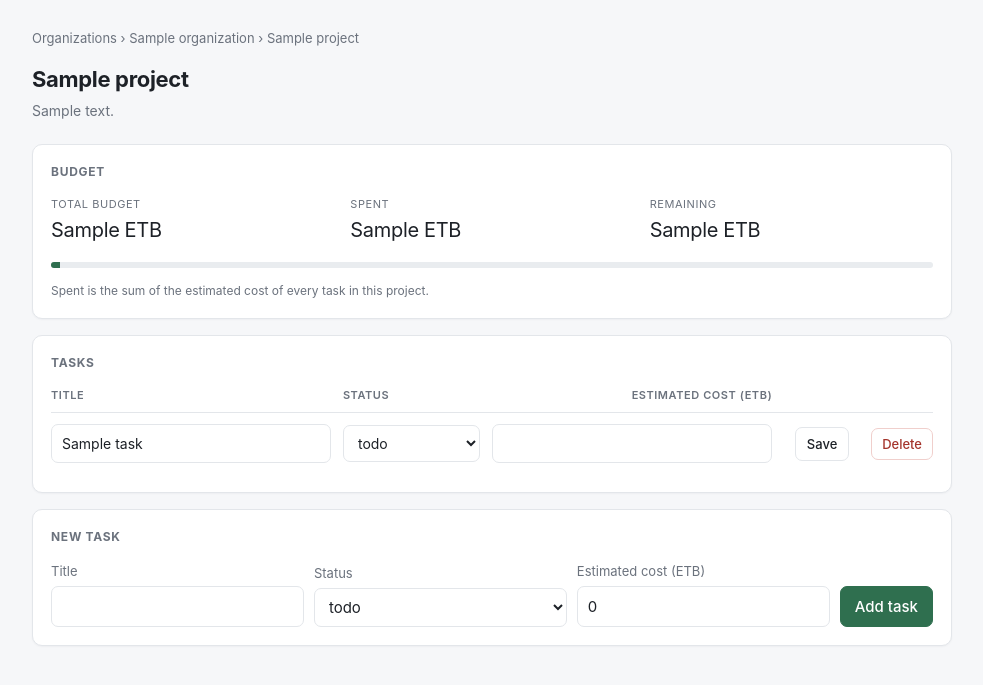
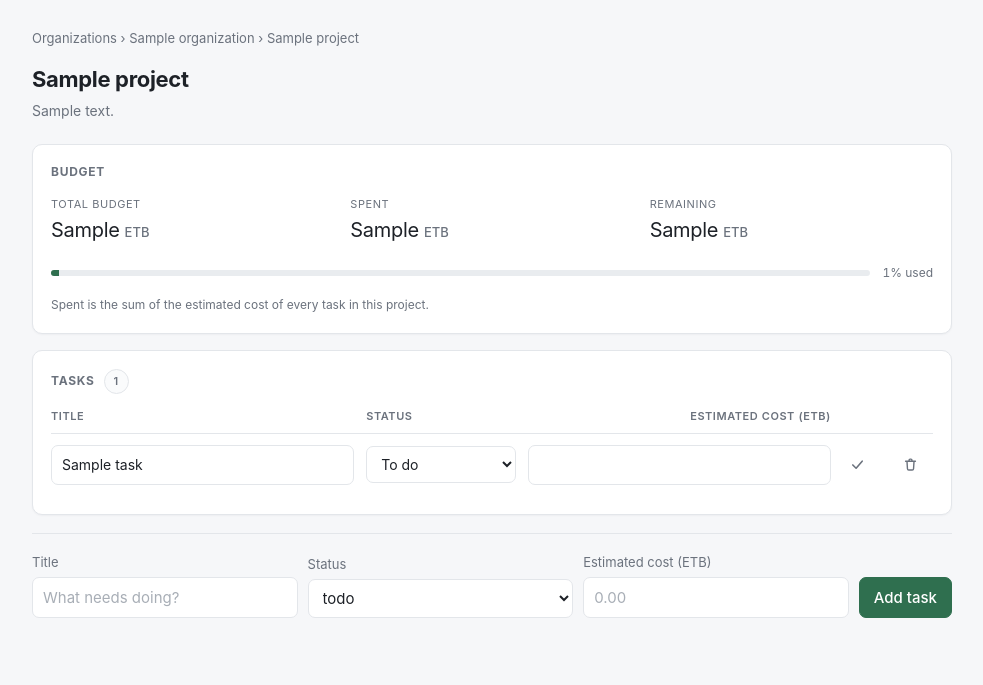
Before and after one commit to Dagmawi-22/multi-tenant-project-tracker, a Node project: template src/views/project.hbs in a window 1280 px wide. Shown: the part 57-742 px from the top of the page, without its empty margins (148-1131 px from the left). Run offline with Node 20 templates, Linux system fonts and the light colour scheme; the template is opened without the code that fills it: most values are stand-ins (such as "Sample title", 1, 10 or a date in 2020).

Commit message:
style(web): rework the project page controls, toasts and busy states

```diff
--- a/src/views/layout.hbs
+++ b/src/views/layout.hbs
@@ -79,9 +79,12 @@
   .stat-label { color: var(--muted); font-size: 11px; text-transform: uppercase; letter-spacing: 0.05em; }
   .stat-value { font-size: 20px; letter-spacing: -0.015em; font-variant-numeric: tabular-nums; margin-top: 2px; }
   .stat-value.over { color: var(--danger); }
+  .stat-value .unit { font-size: 13px; color: var(--muted); font-weight: 500; letter-spacing: 0; }
+  .stat-value.over .unit { color: var(--danger); opacity: 0.75; }
 
   .table-wrap { overflow-x: auto; }
-  .table-wrap.wide > table { min-width: 620px; }
+  @media (hover: hover) and (min-width: 760px) { .table-wrap { overflow: visible; } }
+  .table-wrap.wide > table { min-width: 780px; }
   table { width: 100%; border-collapse: collapse; font-size: 14px; }
   th {
     text-align: left; color: var(--muted); font-weight: 600; font-size: 11px;
@@ -129,6 +132,46 @@
   button[disabled], .btn[disabled] { opacity: 0.55; cursor: progress; }
   button[disabled]:hover, .btn[disabled]:hover { background: var(--accent); border-color: var(--accent); }
   form[aria-busy='true'] input, form[aria-busy='true'] select { opacity: 0.7; pointer-events: none; }
+  .is-busy-field { opacity: 0.7; pointer-events: none; }
+  button.icon-btn {
+    position: relative;
+    width: 30px; height: 30px; padding: 0; border-radius: var(--radius-sm);
+    display: inline-flex; align-items: center; justify-content: center;
+    background: transparent; border: 1px solid transparent; color: var(--muted);
+  }
+  button.icon-btn svg { width: 15px; height: 15px; display: block; }
+  button.icon-btn:hover { background: var(--sunken); border-color: var(--border); color: var(--text); }
+  button.icon-btn.save:hover { background: var(--accent-soft); border-color: var(--accent-line); color: var(--accent); }
+  button.icon-btn.remove:hover { background: var(--danger-soft); border-color: var(--danger-line); color: var(--danger); }
+  tr.dirty button.icon-btn.save { background: var(--accent); border-color: var(--accent); color: #fff; }
+  tr.dirty button.icon-btn.save:hover { background: var(--accent-strong); border-color: var(--accent-strong); color: #fff; }
+  button.icon-btn[disabled], button.icon-btn[disabled]:hover {
+    background: transparent; border-color: transparent; color: var(--muted);
+  }
+  tr.dirty button.icon-btn.save[disabled], tr.dirty button.icon-btn.save[disabled]:hover {
+    background: var(--accent); border-color: var(--accent); color: #fff;
+  }
+  button.icon-btn.is-busy { cursor: progress; }
+  button.icon-btn.is-busy > svg { visibility: hidden; }
+  button.icon-btn.is-busy::after { display: none; }
+  button.icon-btn.is-busy::before {
+    content: ''; position: absolute; width: 13px; height: 13px; border-radius: 999px;
+    border: 2px solid currentColor; border-top-color: transparent;
+    animation: icon-spin 0.6s linear infinite;
+  }
+  @keyframes icon-spin { to { transform: rotate(360deg); } }
+
+  .tip { position: relative; }
+  .tip::after {
+    content: attr(data-tip);
+    position: absolute; right: -2px; bottom: calc(100% + 6px);
+    background: #22262c; color: #fff; font-size: 11px; font-weight: 500; line-height: 1.5;
+    padding: 3px 8px; border-radius: 5px; white-space: nowrap; pointer-events: none;
+    opacity: 0; transition: opacity 0.12s ease; z-index: 30;
+    box-shadow: 0 2px 8px rgba(16, 24, 40, 0.18);
+  }
+  .tip:hover::after, .tip:focus-visible::after { opacity: 1; }
+  @media (hover: none) { .tip::after { display: none; } }
   .actions { display: flex; gap: 8px; justify-content: flex-end; align-items: center; }
   .actions form { margin: 0; }
 
@@ -142,6 +185,17 @@
   .meter { height: 6px; border-radius: 999px; background: #e9ecef; overflow: hidden; margin-top: 8px; }
   .meter > span { display: block; height: 100%; background: var(--accent); transition: width 0.3s ease; }
   .meter.over > span { background: var(--danger); }
+  .meter-row { display: flex; align-items: center; gap: 12px; margin-top: 18px; }
+  .meter-row .meter { flex: 1; margin-top: 0; }
+  .meter-pct { font-size: 12px; color: var(--muted); font-variant-numeric: tabular-nums; white-space: nowrap; }
+  .meter-pct.over { color: var(--danger); font-weight: 600; }
+  .card-head { display: flex; align-items: center; gap: 9px; margin-bottom: 14px; }
+  .card-head h2 { margin: 0; }
+  .card-foot { margin-top: 18px; padding-top: 18px; border-top: 1px solid var(--border); }
+  .sr-only {
+    position: absolute; width: 1px; height: 1px; padding: 0; margin: -1px;
+    overflow: hidden; clip: rect(0 0 0 0); white-space: nowrap; border: 0;
+  }
 
   .alert {
     background: var(--danger-soft); border: 1px solid var(--danger-line); color: var(--danger);
@@ -160,7 +214,7 @@
   .auth-foot { font-size: 14px; color: var(--muted); margin: 16px 0 0; text-align: center; }
 
   .toast {
-    position: fixed; bottom: 16px; right: 16px; z-index: 50; max-width: 360px;
+    position: fixed; top: 72px; right: 16px; z-index: 50; max-width: 360px;
     display: flex; gap: 10px; align-items: flex-start;
     padding: 11px 14px; border-radius: 9px; font-size: 14px; border: 1px solid;
     box-shadow: 0 8px 28px rgba(16, 24, 40, 0.14); animation: toast-in 0.18s ease-out;
@@ -172,14 +226,14 @@
     padding: 0 0 0 6px; cursor: pointer;
   }
   .toast-close:hover { background: none; opacity: 0.6; }
-  @keyframes toast-in { from { opacity: 0; transform: translateY(8px); } }
+  @keyframes toast-in { from { opacity: 0; transform: translateY(-8px); } }
 
   @media (max-width: 640px) {
     .topbar { padding: 0 16px; }
     main { padding: 22px 16px 48px; }
     .card { padding: 16px; }
     .auth { margin-top: 32px; }
-    .toast { left: 16px; right: 16px; max-width: none; }
+    .toast { top: 64px; left: 16px; right: 16px; max-width: none; }
   }
   @media (prefers-reduced-motion: reduce) {
     * { animation-duration: 0.01ms !important; transition-duration: 0.01ms !important; }
@@ -212,25 +266,37 @@
 </main>
 <script>
 (function () {
-  function buttonsOf(form) {
-    return Array.prototype.slice.call(form.querySelectorAll('button'));
+  function controlsOf(form) {
+    return Array.prototype.slice.call(form.elements || []);
   }
 
   function lock(form) {
     form.setAttribute('aria-busy', 'true');
 
-    var buttons = buttonsOf(form);
+    var controls = controlsOf(form);
 
-    buttons.forEach(function (button) {
-      if (!button.getAttribute('data-idle-label')) {
-        button.setAttribute('data-idle-label', button.textContent);
+    controls.forEach(function (control) {
+      if (control.tagName !== 'BUTTON') {
+        control.classList.add('is-busy-field');
+        return;
       }
-      button.textContent = 'Loading…';
+
+      if (control.classList.contains('icon-btn')) {
+        control.classList.add('is-busy');
+        return;
+      }
+
+      if (!control.getAttribute('data-idle-label')) {
+        control.setAttribute('data-idle-label', control.textContent);
+      }
+      control.textContent = 'Loading…';
     });
 
     window.setTimeout(function () {
-      buttons.forEach(function (button) {
-        button.disabled = true;
+      controls.forEach(function (control) {
+        if (control.tagName === 'BUTTON') {
+          control.disabled = true;
+        }
       });
     }, 0);
   }
@@ -239,13 +305,20 @@
     form.removeAttribute('aria-busy');
     form.removeAttribute('data-submitting');
 
-    buttonsOf(form).forEach(function (button) {
-      button.disabled = false;
+    controlsOf(form).forEach(function (control) {
+      control.classList.remove('is-busy-field');
 
-      var label = button.getAttribute('data-idle-label');
+      if (control.tagName !== 'BUTTON') {
+        return;
+      }
+
+      control.disabled = false;
+      control.classList.remove('is-busy');
+
+      var label = control.getAttribute('data-idle-label');
 
       if (label) {
-        button.textContent = label;
+        control.textContent = label;
       }
     });
   }
--- a/src/views/project.hbs
+++ b/src/views/project.hbs
@@ -9,23 +9,31 @@
   <div class="stats">
     <div>
       <div class="stat-label">Total budget</div>
-      <div class="stat-value">{{budgetFormatted}} ETB</div>
+      <div class="stat-value">{{budgetFormatted}} <span class="unit">ETB</span></div>
     </div>
     <div>
       <div class="stat-label">Spent</div>
-      <div class="stat-value">{{spentFormatted}} ETB</div>
+      <div class="stat-value">{{spentFormatted}} <span class="unit">ETB</span></div>
     </div>
     <div>
       <div class="stat-label">Remaining</div>
-      <div class="stat-value {{#if isOverBudget}}over{{/if}}">{{remainingFormatted}} ETB</div>
+      <div class="stat-value {{#if isOverBudget}}over{{/if}}">{{remainingFormatted}} <span class="unit">ETB</span></div>
     </div>
   </div>
-  <div class="meter {{#if isOverBudget}}over{{/if}}" style="margin-top:16px"><span style="width:{{percentUsed}}%"></span></div>
+  <div class="meter-row">
+    <div class="meter {{#if isOverBudget}}over{{/if}}"><span style="width:{{percentUsed}}%"></span></div>
+    <span class="meter-pct {{#if isOverBudget}}over{{/if}}">
+      {{#if isOverBudget}}Over budget{{else}}{{percentUsed}}% used{{/if}}
+    </span>
+  </div>
   <p class="note">Spent is the sum of the estimated cost of every task in this project.</p>
 </div>
 
 <div class="card">
-  <h2>Tasks</h2>
+  <div class="card-head">
+    <h2>Tasks</h2>
+    <span class="pill muted">{{tasks.length}}</span>
+  </div>
   {{#if tasks.length}}
     <div class="table-wrap wide">
       <table>
@@ -39,25 +47,29 @@
         </thead>
         <tbody>
         {{#each tasks}}
-          <tr>
+          <tr class="editable">
             <form method="post" action="/orgs/{{../organization.id}}/projects/{{../project.id}}/tasks/{{this.id}}" style="display:contents">
               <td><input name="title" value="{{this.title}}" aria-label="Task title" required></td>
               <td>
-                <select name="status" aria-label="Task status">
-                  <option value="todo" {{#if this.isTodo}}selected{{/if}}>todo</option>
-                  <option value="in_progress" {{#if this.isInProgress}}selected{{/if}}>in progress</option>
-                  <option value="done" {{#if this.isDone}}selected{{/if}}>done</option>
+                <select class="st-{{this.status}}" name="status" aria-label="Task status">
+                  <option value="todo" {{#if this.isTodo}}selected{{/if}}>To do</option>
+                  <option value="in_progress" {{#if this.isInProgress}}selected{{/if}}>In progress</option>
+                  <option value="done" {{#if this.isDone}}selected{{/if}}>Done</option>
                 </select>
               </td>
               <td class="num"><input class="num" name="estimatedCostEtb" type="number" min="0" step="0.01" value="{{this.estimatedCostEtb}}" aria-label="Estimated cost in ETB" required></td>
-              <td class="num"><button class="secondary small" type="submit">Save</button></td>
+              <td class="act">
+                <button class="icon-btn save tip" type="submit" data-tip="Save changes" aria-label="Save changes">
+                  <svg viewBox="0 0 16 16" fill="none" stroke="currentColor" stroke-width="1.7" stroke-linecap="round" stroke-linejoin="round" aria-hidden="true"><path d="M3 8.5 6.5 12 13 4.5"/></svg>
+                </button>
+              </td>
             </form>
-            <td>
-              <div class="actions">
-                <form method="post" action="/orgs/{{../organization.id}}/projects/{{../project.id}}/tasks/{{this.id}}/delete">
-                  <button class="danger" type="submit">Delete</button>
-                </form>
-              </div>
+            <td class="act">
+              <form method="post" action="/orgs/{{../organization.id}}/projects/{{../project.id}}/tasks/{{this.id}}/delete">
+                <button class="icon-btn remove tip" type="submit" data-tip="Delete task" aria-label="Delete task">
+                  <svg viewBox="0 0 16 16" fill="none" stroke="currentColor" stroke-width="1.5" stroke-linecap="round" stroke-linejoin="round" aria-hidden="true"><path d="M2.75 4.5h10.5M6.5 4.5V3.25a1 1 0 0 1 1-1h1a1 1 0 0 1 1 1V4.5M4.25 4.5l.5 8.1a1.4 1.4 0 0 0 1.4 1.3h3.7a1.4 1.4 0 0 0 1.4-1.3l.5-8.1"/></svg>
+                </button>
+              </form>
             </td>
           </tr>
         {{/each}}
@@ -69,12 +81,10 @@
   {{/if}}
 </div>
 
-<div class="card">
-  <h2>New task</h2>
-  <form method="post" action="/orgs/{{organization.id}}/projects/{{project.id}}/tasks" class="inline-form">
+  <form method="post" action="/orgs/{{organization.id}}/projects/{{project.id}}/tasks" class="inline-form card-foot">
     <div class="field">
       <label for="t-title">Title</label>
-      <input id="t-title" name="title" required>
+      <input id="t-title" name="title" placeholder="What needs doing?" required>
     </div>
     <div class="field field-sm">
       <label for="t-status">Status</label>
@@ -86,8 +96,7 @@
     </div>
     <div class="field field-md">
       <label for="t-cost">Estimated cost (ETB)</label>
-      <input id="t-cost" name="estimatedCostEtb" type="number" min="0" step="0.01" value="0" required>
+      <input id="t-cost" name="estimatedCostEtb" type="number" min="0" step="0.01" placeholder="0.00" required>
     </div>
     <button type="submit">Add task</button>
   </form>
-</div>
```
